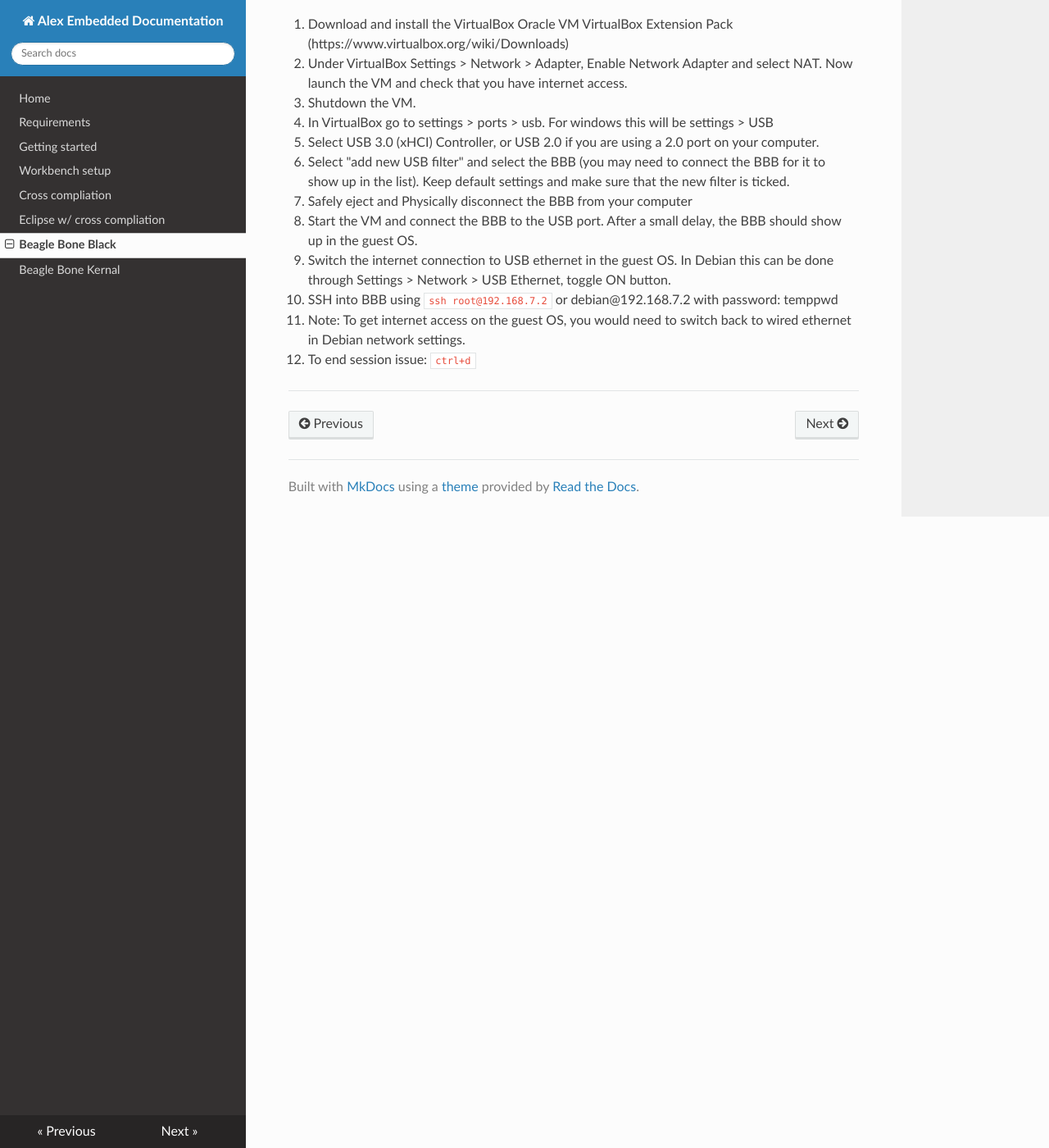
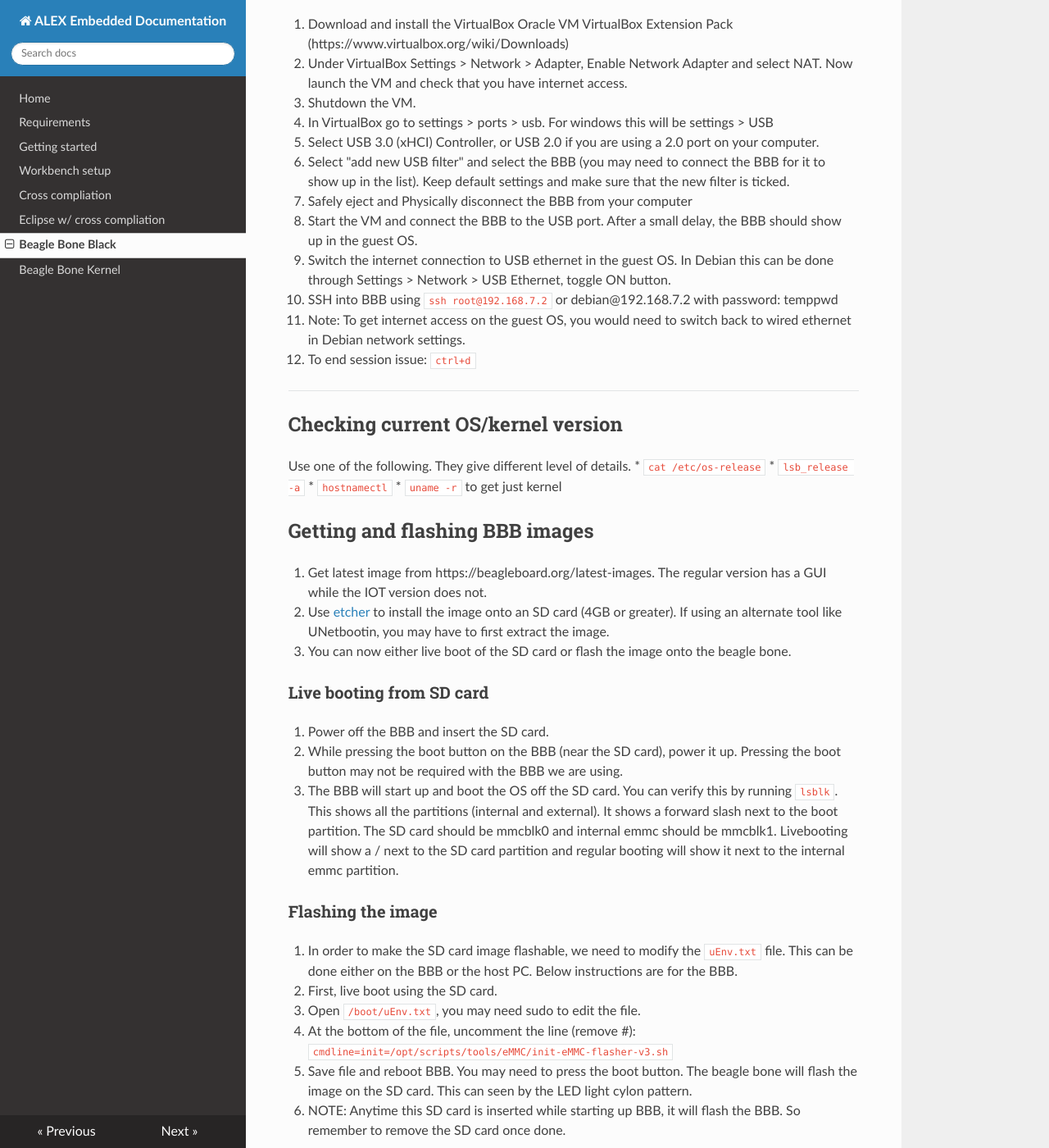
Before and after one commit to capstonealex/Embedded, an MkDocs documentation site: the page built from docs/bbb.md, in a window 1280 px wide and 1400 px high, scrolled down 808 px. Shown: the whole window at 82% size. Built offline with MkDocs 1.6.1, drawn with Linux system fonts in a browser that asks for light colours; nearby versions of some CDN libraries; some of the changed text lies outside the part shown.

Commit message:
kernel instructions, BBB flashing, logo, typos
Added some missing information to the BBB flashing section.
Modified the kernel section and put the build_kernel as a separate section.
Changed the logo to new one.
Fixed some minor typos.

```diff
--- a/docs/bbb.md
+++ b/docs/bbb.md
@@ -36,3 +36,38 @@ Root password: root
    - To end session issue: `ctrl+d`
 
 ---
+## Checking current OS/kernel version
+Use one of the following. They give different level of details.
+* `cat /etc/os-release`
+* `lsb_release -a`
+* `hostnamectl`
+* `uname -r` to get just kernel
+
+## Getting and flashing BBB images
+1. Get latest image from https://beagleboard.org/latest-images. The regular version has a GUI while the IOT version does not.
+2. Use [etcher](https://www.balena.io/etcher/) to install the image onto an SD card (4GB or greater). If using an alternate tool like UNetbootin, you may have to first extract the image.
+3. You can now either live boot of the SD card or flash the image onto the beagle bone.
+
+### Live booting from SD card
+1. Power off the BBB and insert the SD card.
+1. While pressing the boot button on the BBB (near the SD card), power it up. Pressing the boot button may not be required with the BBB we are using.
+1. The BBB will start up and boot the OS off the SD card. You can verify this by running `lsblk`. This shows all the partitions (internal and external). It shows a forward slash next to the boot partition. The SD card should be mmcblk0 and internal emmc should be mmcblk1. Livebooting will show a / next to the SD card partition and regular booting will show it next to the internal emmc partition.
+
+### Flashing the image
+1. In order to make the SD card image flashable, we need to modify the `uEnv.txt` file. This can be done either on the BBB or the host PC. Below instructions are for the BBB.
+1. First, live boot using the SD card.
+2. Open `/boot/uEnv.txt`, you may need sudo to edit the file.
+3. At the bottom of the file, uncomment the line (remove #): `cmdline=init=/opt/scripts/tools/eMMC/init-eMMC-flasher-v3.sh`
+4. Save file and reboot BBB. You may need to press the boot button. The beagle bone will flash the image on the SD card. This can seen by the LED light cylon pattern.
+5. NOTE: Anytime this SD card is inserted while starting up BBB, it will flash the BBB. So remember to remove the SD card once done.
+
+## Additional information
+* Editing the `uEnv.txt` file (to make it flashable) does not need to done from the BBB. You can just access the SD card on the host computer and edit it there as well.
+* The newer BBB images do not come with root password disabled. The default sudo password is `temppwd` and root password is `root`. Default username is `debian`.
+* Is using linux, the SSH may throw an authentication error after flashing new images/livebooting. To fix this, you have to clear the currently authorised key: `ssh-keygen -R 192.168.7.2`
+
+## Sources
+* https://beagleboard.org/getting-started#update
+* https://elinux.org/Beagleboard:BeagleBoneBlack_Debian
+
+---
--- a/mkdocs.yml
+++ b/mkdocs.yml
@@ -1,4 +1,4 @@
-site_name: Alex Embedded  Documentation
+site_name: ALEX Embedded  Documentation
 theme: readthedocs
 nav:
   - Home: index.md
@@ -8,7 +8,7 @@ nav:
   - Cross compliation: crosscomp.md
   - Eclipse w/ cross compliation: eclipse.md
   - Beagle Bone Black: bbb.md
-  - Beagle Bone Kernal: kernal.md
+  - Beagle Bone Kernel: kernel.md
   # - Real Time: relatime.md
   # - Misc: misc.md
   # - About: about.md
```
Also changed, not shown: README.md (+4 -3 lines), docs/index.md (+2 -2 lines), docs/kernel.md (renamed from docs/kernal.md, +21 -18 lines), docs/img/logo.png, docs/img/logo_blue_old.png (renamed from docs/img/logo_blue.png), docs/img/logo_old.png (added).
